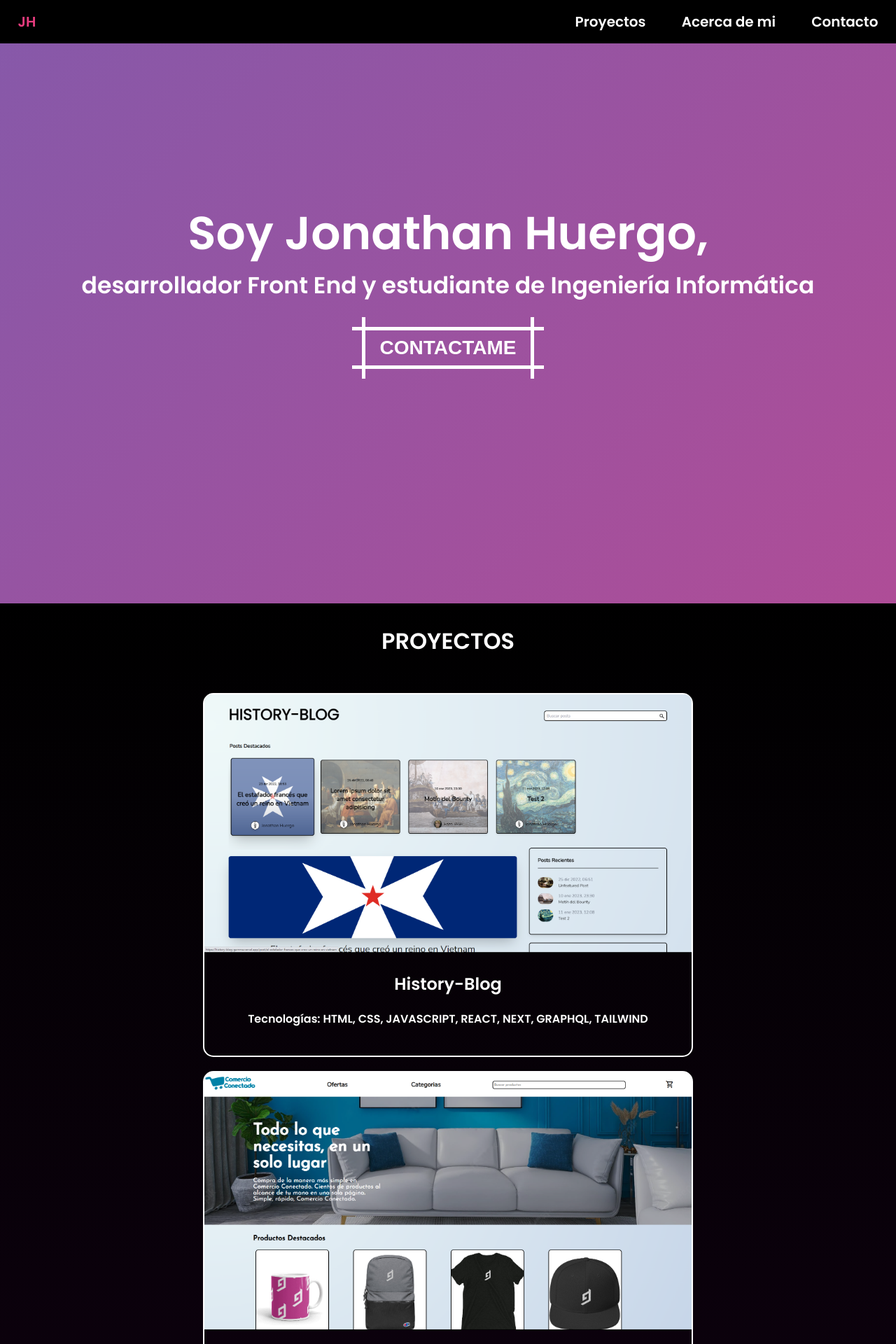
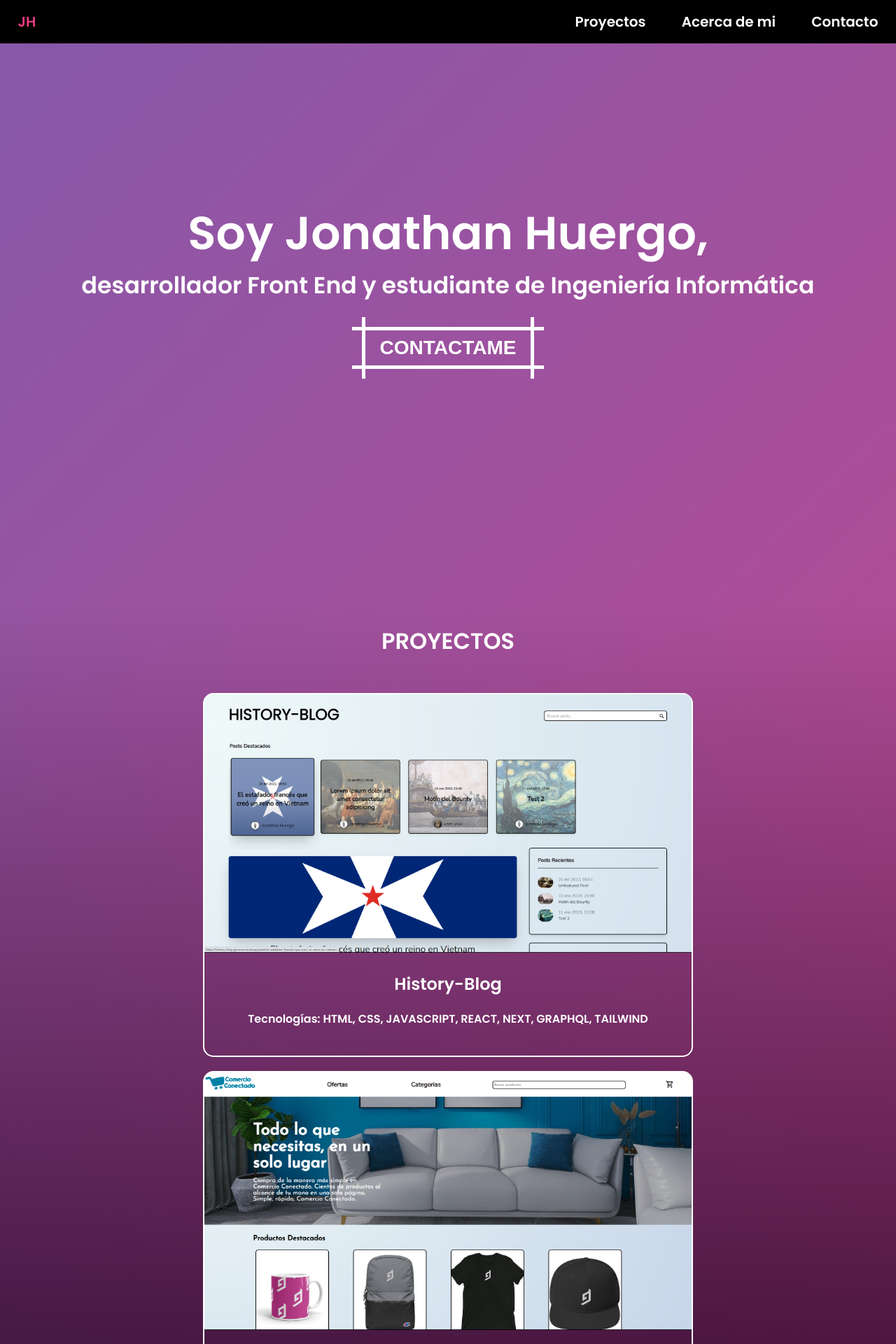
Before and after one commit to JonyHuergo/jhuergo2, a Next.js app: page / in a window 1280 px wide. Shown: the top 1920 px of the page at 70% size. Built offline with nearby package versions, Linux system fonts and the light colour scheme.

Commit message:
Change .info background

```diff
--- a/styles/globals.css
+++ b/styles/globals.css
@@ -43,7 +43,7 @@ body {
 }
 
 .info {
-  background: linear-gradient(black, #1F0322);
+  background: linear-gradient(rgba(0, 0, 0, 0), #1F0322, black);
 }
 
 section {
@@ -152,16 +152,6 @@ nav a:hover {
 }
 
 /* ///////// */
-/* About */
-.about {
-  /* background-color: var(--primary-clr-lt); */
-}
-/* ///////// */
-/* Contact */
-.contact {
-  /* background-color: var(--primary-clr-dk); */
-}
-/* ///////// */
 /* Footer */
 footer {
   background-color: black;
```
